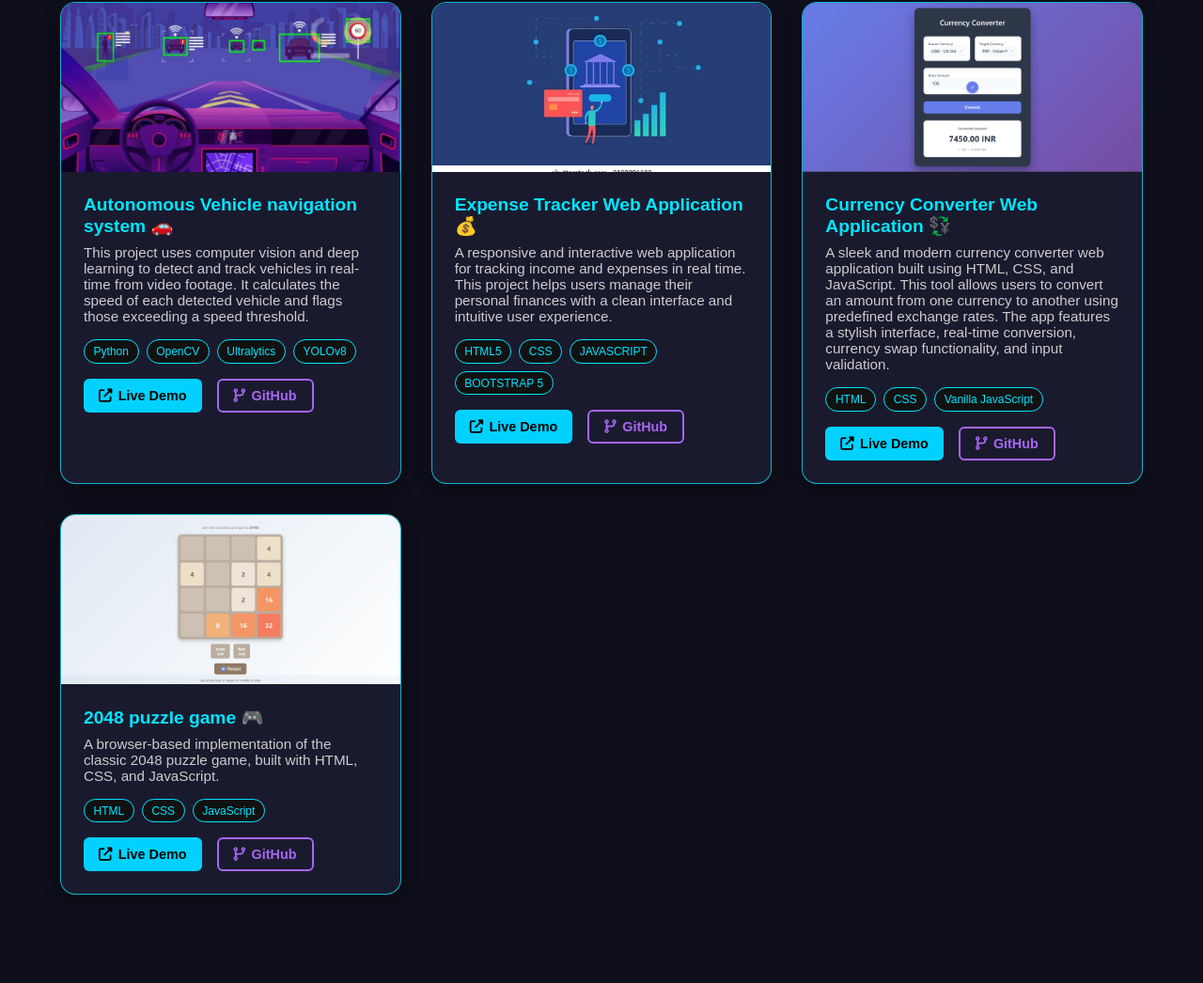
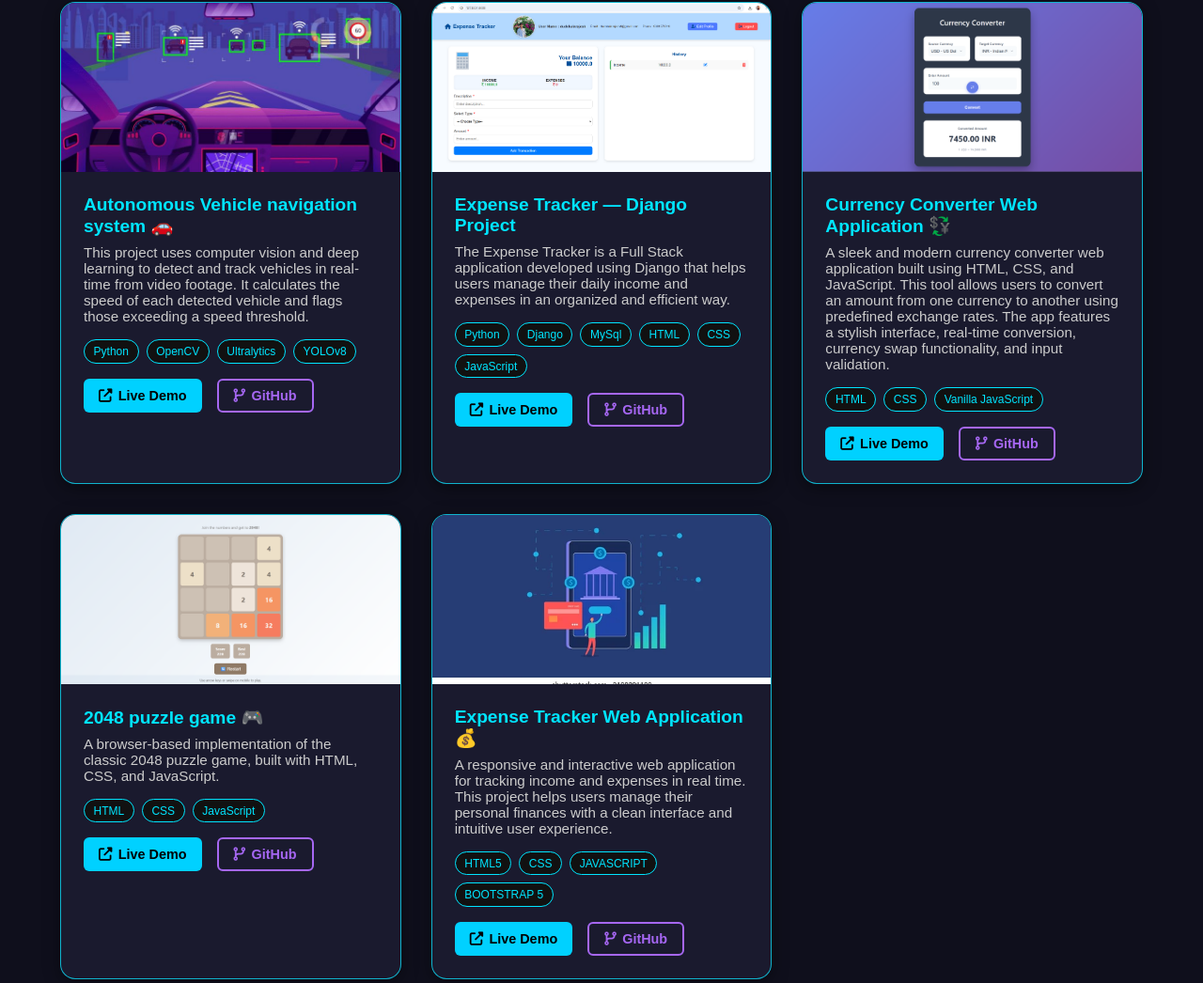
Before and after one commit to Dudekularajesh/Rajesh-Portfolio, a plain HTML site: page index.html in a window 1280 px wide. Shown: the part 2622-3668 px from the top of the page at 94% size. Drawn offline with Linux system fonts and the light colour scheme.

Commit message:
added new project

```diff
--- a/index.html
+++ b/index.html
@@ -171,20 +171,22 @@
     </div>
 
     <!-- Project 2 -->
+
     <div class="project-card">
-      <img src="./assets/expense.webp" alt="AI Task Manager" />
+      <img src="./assets/Django_expense_tracker.png" alt="AI Task Manager" />
       <div class="project-content">
-        <h3 class="highlight">Expense Tracker Web Application 💰</h3>
-        <p>A responsive and interactive web application for tracking income and expenses in real time. This project helps users manage their personal finances with a clean interface and intuitive user experience.</p>
+        <h3 class="highlight"> Expense Tracker — Django Project</h3>
+        <p>The Expense Tracker is a Full Stack application developed using Django that helps users manage their daily income and expenses in an organized and efficient way.</p>
         <div class="tags">
-          <span>HTML5</span><span>CSS</span><span>JAVASCRIPT</span><span>BOOTSTRAP 5</span>
+          <span>Python</span><span>Django</span><span>MySql</span><span>HTML</span><span>CSS</span><span>JavaScript</span>
         </div>
         <div class="project-buttons">
-          <a href="https://dudekularajesh.github.io/Expense_Tracker_Web_Application/" class="btn blue"><i class="fas fa-external-link-alt"></i> Live Demo</a>
-          <a href="https://github.com/Dudekularajesh/Expense_Tracker_Web_Application" class="btn outline"><i class="fas fa-code-branch"></i> GitHub</a>
+          <a href="https://expense-tracker-7voh.onrender.com" class="btn blue"><i class="fas fa-external-link-alt"></i> Live Demo</a>
+          <a href="https://github.com/Dudekularajesh/expense_tracker_project_django" class="btn outline"><i class="fas fa-code-branch"></i> GitHub</a>
         </div>
       </div>
     </div>
+
 
     <!-- Project 3 -->
     <div class="project-card">
@@ -214,6 +216,23 @@
         <div class="project-buttons">
           <a href="https://dudekularajesh.github.io/2024_Game/" class="btn blue"><i class="fas fa-external-link-alt"></i> Live Demo</a>
           <a href="https://github.com/Dudekularajesh/2024_Game" class="btn outline"><i class="fas fa-code-branch"></i> GitHub</a>
+        </div>
+      </div>
+    </div>
+
+
+    <!-- Project 5 -->
+     <div class="project-card">
+      <img src="./assets/expense.webp" alt="AI Task Manager" />
+      <div class="project-content">
+        <h3 class="highlight">Expense Tracker Web Application 💰</h3>
+        <p>A responsive and interactive web application for tracking income and expenses in real time. This project helps users manage their personal finances with a clean interface and intuitive user experience.</p>
+        <div class="tags">
+          <span>HTML5</span><span>CSS</span><span>JAVASCRIPT</span><span>BOOTSTRAP 5</span>
+        </div>
+        <div class="project-buttons">
+          <a href="https://dudekularajesh.github.io/Expense_Tracker_Web_Application/" class="btn blue"><i class="fas fa-external-link-alt"></i> Live Demo</a>
+          <a href="https://github.com/Dudekularajesh/Expense_Tracker_Web_Application" class="btn outline"><i class="fas fa-code-branch"></i> GitHub</a>
         </div>
       </div>
     </div>
```
Also changed, not shown: assets/Django_expense_tracker.png (added), 1 other file.
